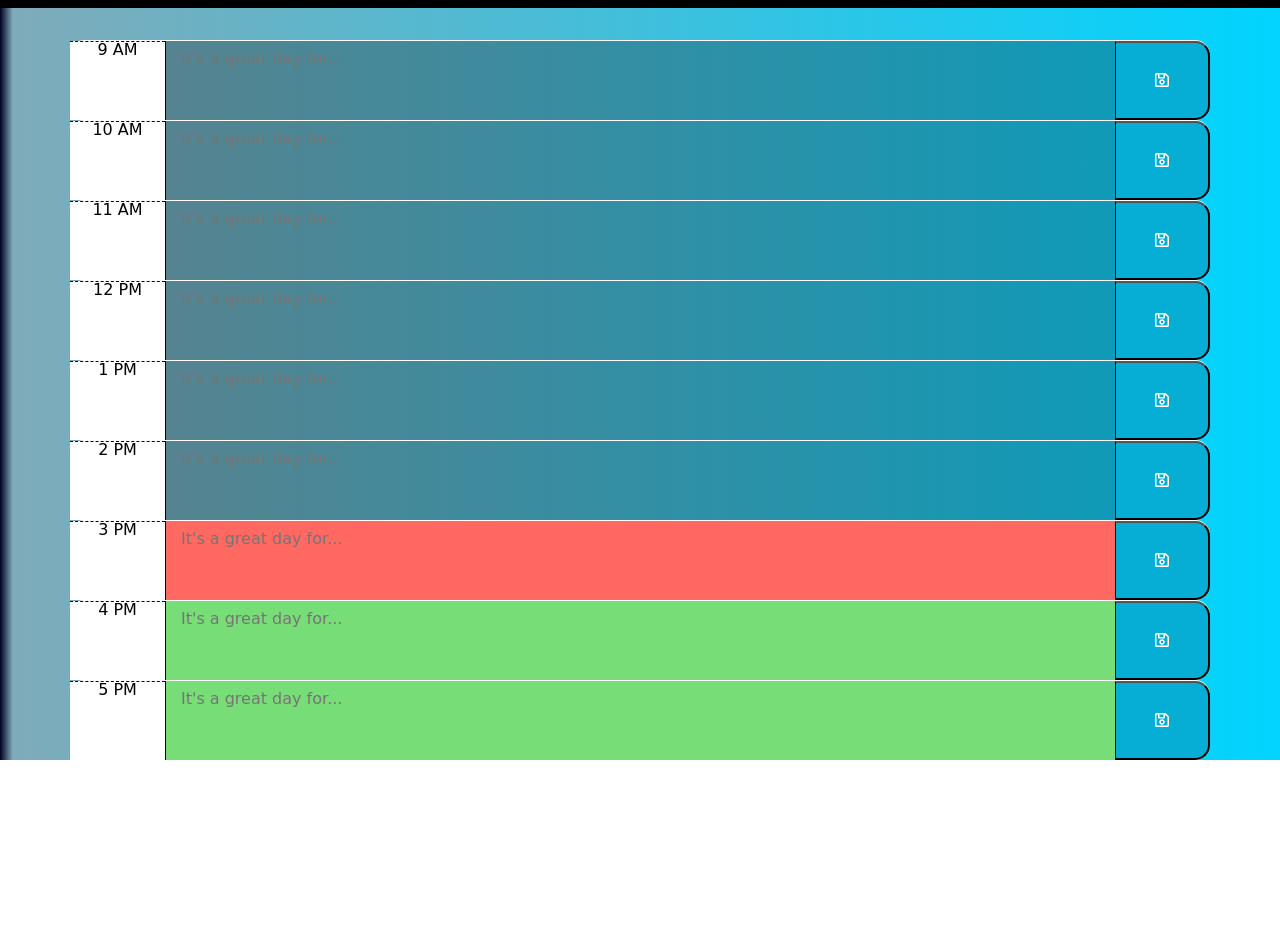
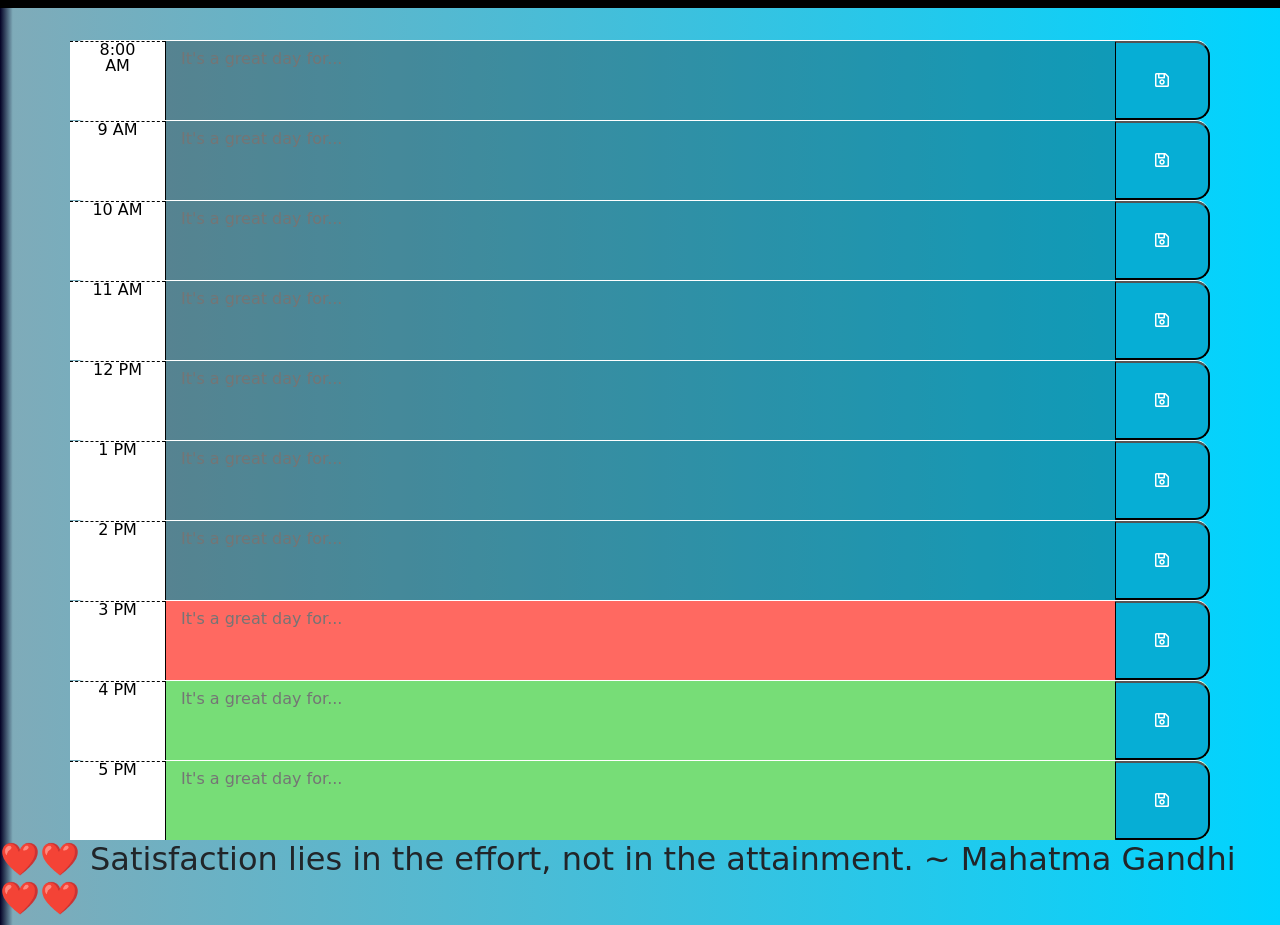
Before and after one commit to detrasmental/Work-Day-Scheduler, a plain HTML site: page index.html in a window 1280 px wide. Shown: the part 346-1271 px from the top of the page. Before the commit the page ends 1106 px from the top, so only its background shows below. Drawn offline with nearby package versions, Linux system fonts and the light colour scheme; a web font is replaced by a local one.

Commit message:
final touchups, added images for readme

```diff
--- a/assets/script.js
+++ b/assets/script.js
@@ -46,6 +46,7 @@ $(document).ready(function() {
         console.log(text);
     });
 
+    $("#8 .schedule").val(localStorage.getItem("8"));
     $("#9 .schedule").val(localStorage.getItem("9"));
     $("#10 .schedule").val(localStorage.getItem("10"));
     $("#11 .schedule").val(localStorage.getItem("11"));
--- a/index.html
+++ b/index.html
@@ -32,6 +32,12 @@
     </header>
     <div class="container">
 <!-- Timeblocks go here -->
+
+<div class="row time-block" id="8">
+    <div class="col-1 hour">8:00 AM</div>
+    <textarea placeholder="It's a great day for..." class="col-10 schedule"></textarea>
+    <button class="col-1 saveBtn"><i class="far fa-save"></i></button>
+  </div>
 
 <div class="row time-block" id="9">
     <div class="col-1 hour">9 AM</div>
@@ -83,7 +89,10 @@
 
 </div>
 
+<footer id="footer">
+    <h2>❤️❤️ Satisfaction lies in the effort, not in the attainment. ~ Mahatma Gandhi ❤️❤️</h2>
 
+</footer>
 
     <script src="https://code.jquery.com/jquery-3.4.1.min.js"></script>
     <script src="https://cdnjs.cloudflare.com/ajax/libs/moment.js/2.24.0/moment.min.js"></script>
--- a/style.css
+++ b/style.css
@@ -13,7 +13,7 @@ textarea{
     background: transparent;
     border: none;
     resize: none;
-    color: rgb(245, 245, 245);
+    color: rgb(17, 15, 15);
     border-left: 1px solid black;
     padding: 10px;
 
@@ -64,6 +64,13 @@ textarea{
     color: white;
   }
 
+  #footer h2 {
+    display: flex;
+    align-items: center;
+    justify-content: center;
+}
+
+
   .saveBtn {
     border-left: 1px solid black;
     border-top-right-radius: 15px;
```
Also changed, not shown: images/05-third-party-apis-homework-demo.gif (added), images/Challenge5screenshot.JPG (added).
